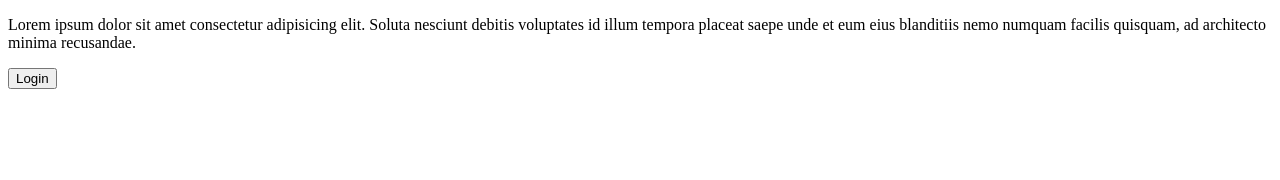
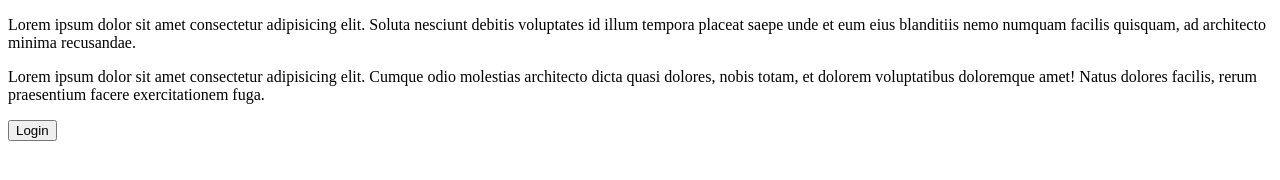
Before and after one commit to Varshini13s/rockCam, a plain HTML site: page index.html in a window 1280 px wide. Drawn offline with Linux system fonts and the light colour scheme.

Commit message:
Updated Version

```diff
--- a/index.html
+++ b/index.html
@@ -8,6 +8,7 @@
 <body>
     <title>Beauty Cam - Download now</title>
     <p>Lorem ipsum dolor sit amet consectetur adipisicing elit. Soluta nesciunt debitis voluptates id illum tempora placeat saepe unde et eum eius blanditiis nemo numquam facilis quisquam, ad architecto minima recusandae.</p>
+    <p>Lorem ipsum dolor sit amet consectetur adipisicing elit. Cumque odio molestias architecto dicta quasi dolores, nobis totam, et dolorem voluptatibus doloremque amet! Natus dolores facilis, rerum praesentium facere exercitationem fuga.</p>
     <button>Login</button>
 </body>
 </html>
```
